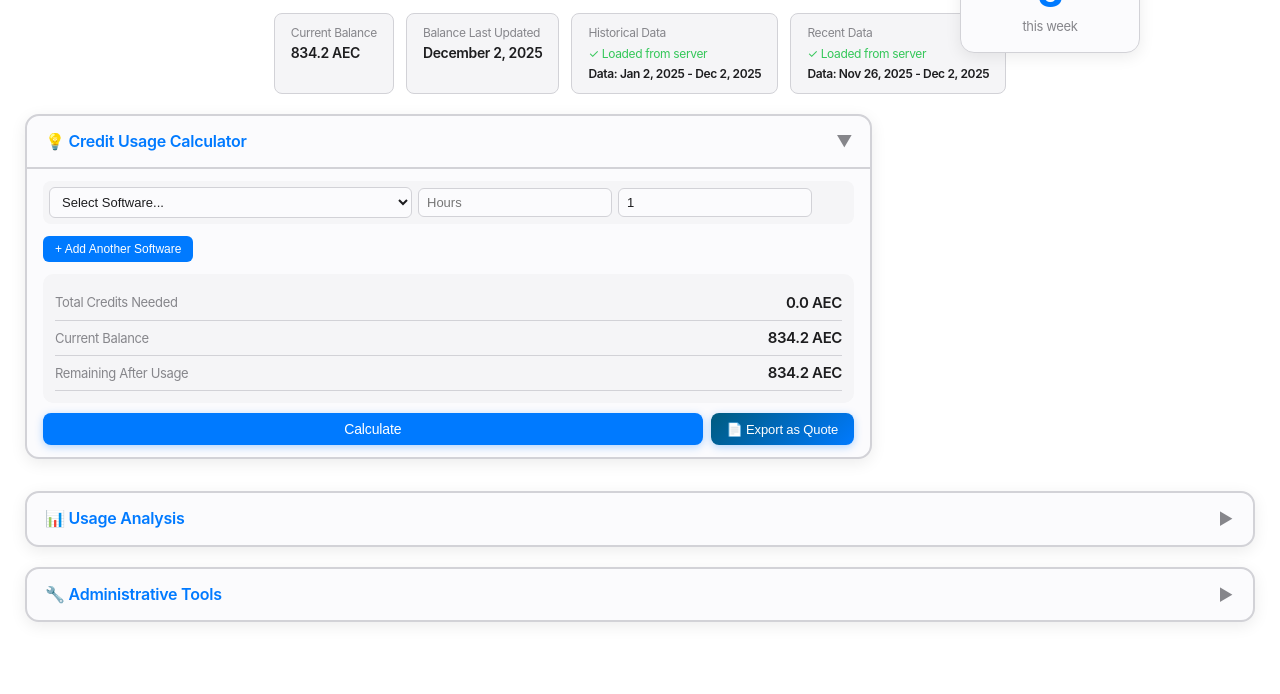
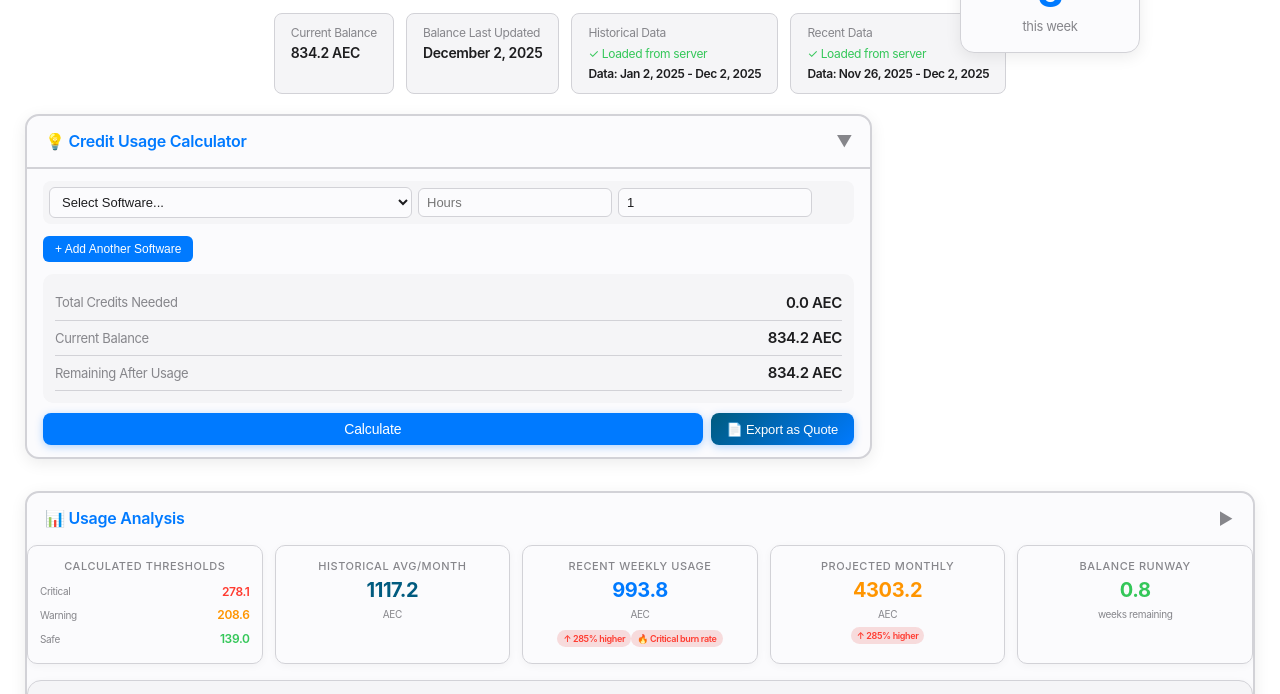
Before and after one commit to nataccccha/ansys-credit-tracking, a plain HTML site: page index.html in a window 1280 px wide. Shown: the part 90-784 px from the top of the page. Drawn offline with nearby package versions, Linux system fonts and the light colour scheme.

Commit message:
Update index.html

```diff
--- a/index.html
+++ b/index.html
@@ -275,13 +275,10 @@
             position: relative;
             z-index: 1;
             display: grid;
-            grid-template-columns: repeat(4, 1fr);
+            grid-template-columns: repeat(5, 1fr);
             gap: 12px;
             margin-bottom: 16px;
             animation: fadeIn 1s ease-out 0.6s both;
-            max-width: 80%;
-            margin-left: auto;
-            margin-right: auto;
         }
 
         .stat-card {
@@ -1387,26 +1384,27 @@
                                 <input type="number" id="accelThreshold" value="50" min="0">
                             </div>
                         </div>
-                        <div id="calculatedThresholds" style="margin-top: 8px; padding: 10px; background: var(--bg-secondary); border-radius: 8px; border: 1px solid var(--border);">
-                            <h3 style="font-size: 0.75rem; margin-bottom: 6px; color: var(--text-primary); font-weight: 600;">Calculated Thresholds</h3>
-                            <div style="display: flex; gap: 16px;">
-                                <div style="flex: 1;">
-                                    <div style="font-size: 0.6875rem; color: var(--text-secondary);">Critical Weekly</div>
-                                    <div id="criticalWeeklyRate" style="font-size: 0.8125rem; font-weight: 600; color: var(--accent-danger);">-</div>
+                        </div>
+                    </div>
+
+                    <div class="stats-grid">
+                        <div class="stat-card">
+                            <div class="stat-label">Calculated Thresholds</div>
+                            <div style="margin-top: 6px;">
+                                <div style="display: flex; justify-content: space-between; align-items: center; padding: 3px 0;">
+                                    <span style="font-size: 0.625rem; color: var(--text-secondary);">Critical</span>
+                                    <span id="criticalWeeklyRate" style="font-size: 0.75rem; font-weight: 600; color: var(--accent-danger);">-</span>
                                 </div>
-                                <div style="flex: 1;">
-                                    <div style="font-size: 0.6875rem; color: var(--text-secondary);">Warning Weekly</div>
-                                    <div id="warningWeeklyRate" style="font-size: 0.8125rem; font-weight: 600; color: var(--accent-warning);">-</div>
+                                <div style="display: flex; justify-content: space-between; align-items: center; padding: 3px 0;">
+                                    <span style="font-size: 0.625rem; color: var(--text-secondary);">Warning</span>
+                                    <span id="warningWeeklyRate" style="font-size: 0.75rem; font-weight: 600; color: var(--accent-warning);">-</span>
                                 </div>
-                                <div style="flex: 1;">
-                                    <div style="font-size: 0.6875rem; color: var(--text-secondary);">Safe Weekly</div>
-                                    <div id="safeWeeklyRate" style="font-size: 0.8125rem; font-weight: 600; color: var(--accent-success);">-</div>
+                                <div style="display: flex; justify-content: space-between; align-items: center; padding: 3px 0;">
+                                    <span style="font-size: 0.625rem; color: var(--text-secondary);">Safe</span>
+                                    <span id="safeWeeklyRate" style="font-size: 0.75rem; font-weight: 600; color: var(--accent-success);">-</span>
                                 </div>
                             </div>
                         </div>
-                    </div>
-
-                    <div class="stats-grid">
                         <div class="stat-card">
                             <div class="stat-label">Historical Avg/Month</div>
                             <div class="stat-value" id="historicalAvg" style="color: var(--accent-teal);">0</div>
@@ -2181,9 +2179,9 @@ Thanks,`;
             calculatedThresholds.safeWeekly = settings.availableBalance / safeBuffer;
 
             // Update threshold display
-            document.getElementById('criticalWeeklyRate').textContent = `${calculatedThresholds.criticalWeekly.toFixed(1)} AEC/week`;
-            document.getElementById('warningWeeklyRate').textContent = `${calculatedThresholds.warningWeekly.toFixed(1)} AEC/week`;
-            document.getElementById('safeWeeklyRate').textContent = `${calculatedThresholds.safeWeekly.toFixed(1)} AEC/week`;
+            document.getElementById('criticalWeeklyRate').textContent = calculatedThresholds.criticalWeekly.toFixed(1);
+            document.getElementById('warningWeeklyRate').textContent = calculatedThresholds.warningWeekly.toFixed(1);
+            document.getElementById('safeWeeklyRate').textContent = calculatedThresholds.safeWeekly.toFixed(1);
 
             // Calculate historical metrics
             const historicalByMonth = {};
```
